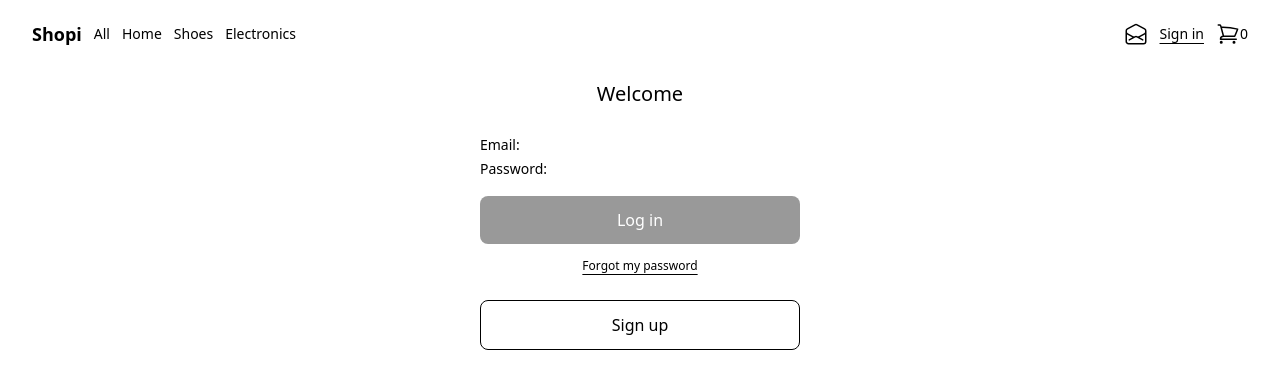
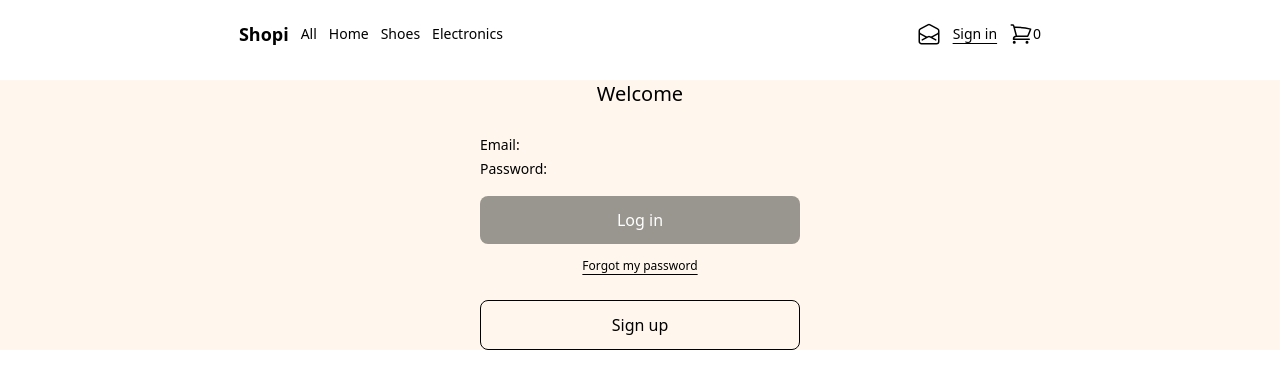
Before and after one commit to nahwish/EyCommerce, a React (Vite) app: page /sign-in in a window 1280 px wide. Shown: the top 388 px of the page. Built offline with nearby package versions, Linux system fonts and the light colour scheme.

Commit message:
minor fixes

```diff
--- a/src/Components/Layout/index.jsx
+++ b/src/Components/Layout/index.jsx
@@ -1,10 +1,10 @@
 const Layout = ({children}) =>{
 
   return (
-    <div className="flex flex-col mt-20 items-center">
+    <div className="flex flex-col mt-20 items-center bg-orange-50">
       {children}
     </div>
-  )
+  );
 }
 
 export default Layout
--- a/src/Components/NavBar/index.jsx
+++ b/src/Components/NavBar/index.jsx
@@ -87,7 +87,7 @@ const NavBar = () => {
 
 
   return (
-    <nav className="flex justify-between items-center fixed z-10 w-full py-5 px-8 text-sm font-light top-0 bg-white">
+    <nav className="flex justify-around items-center fixed z-10 w-full py-5 px-8 text-sm font-light top-0 bg-white">
       <ul className="flex items-center gap-3">
         <li className="font-semibold text-lg">
           <NavLink to={`${isUserSignOut ? "/sign-in" : "/"}`}>Shopi</NavLink>
--- a/src/Pages/Home/index.jsx
+++ b/src/Pages/Home/index.jsx
@@ -37,7 +37,7 @@ function Home() {
   return (
     <>
       <Layout>
-        <div className="flex items-center justify-center relative w-80 mb-4">
+        <div className="flex items-center justify-center relative w-80 mb-4 ">
           <h1 className="font-medium text-xl">Home</h1>
         </div>
         <input
```
Also changed, not shown: src/main.jsx (+7 -7 lines), 1 other file (tests, documents, lock files or other folders).
